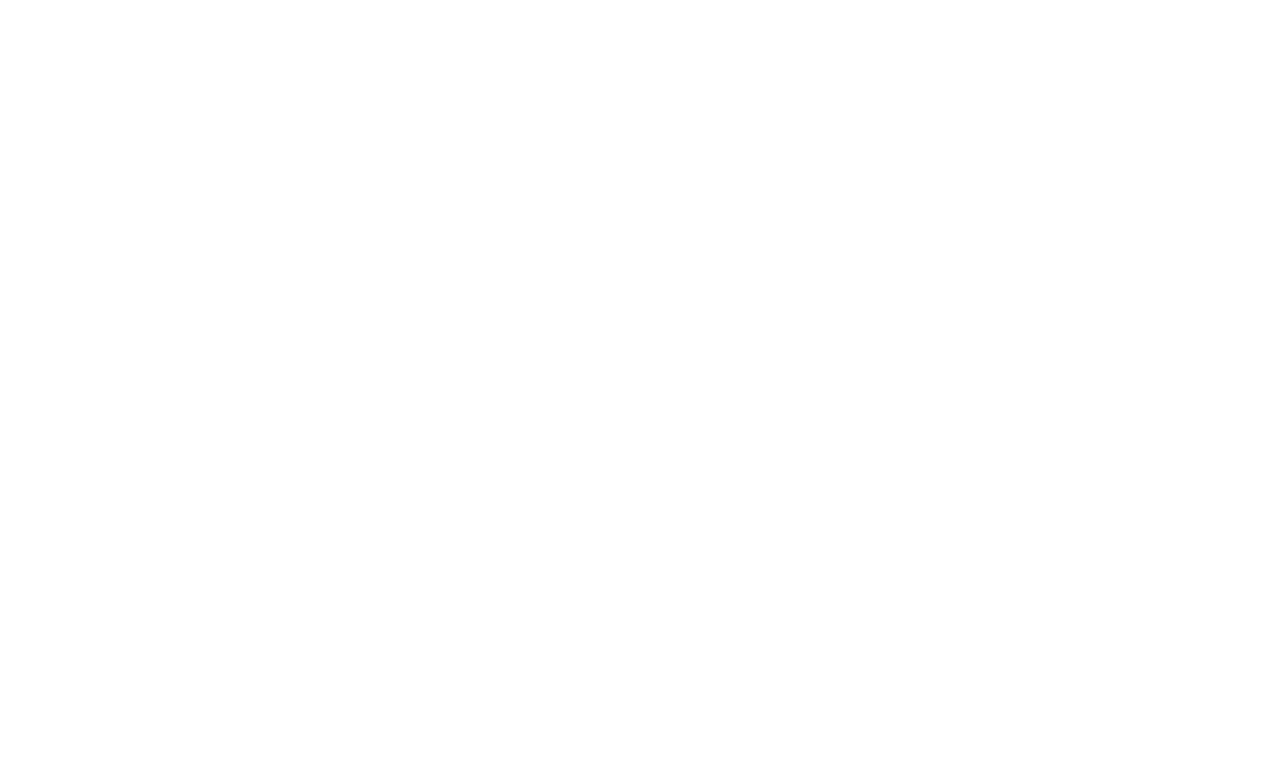
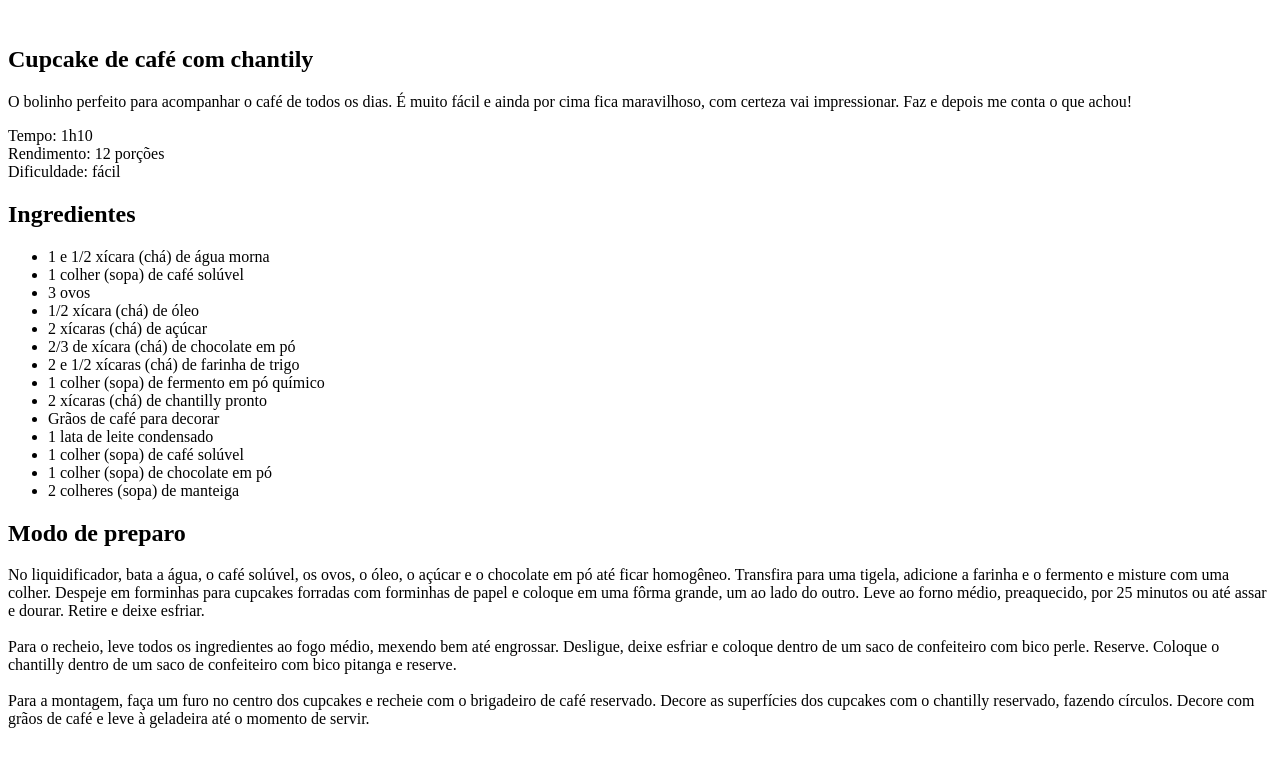
Before and after one commit to calgadev/pagina_receitas, a plain HTML site: page index.html in a window 1280 px wide. Drawn offline with Linux system fonts and the light colour scheme.

Commit message:
iniciando a estrutura html

```diff
--- a/index.html
+++ b/index.html
@@ -1,11 +1,68 @@
 <!DOCTYPE html>
-<html lang="en">
+<html lang="pt-br">
+
 <head>
 	<meta charset="UTF-8">
 	<meta name="viewport" content="width=device-width, initial-scale=1.0">
 	<title>Página de Receita</title>
+
 </head>
+
 <body>
+	<div id="page">
+		<img src="" alt="">
+		<main>
+			<section id="about">
+				<h1>Cupcake de café com chantily</h1>
+				<p>
+					O bolinho perfeito para acompanhar o café de todos os dias. É muito fácil e ainda por cima fica
+					maravilhoso, com certeza vai impressionar. Faz e depois me conta o que achou!
+				</p>
+				<p>
+					Tempo: 1h10 <br>
+					Rendimento: 12 porções <br>
+					Dificuldade: fácil
+				</p>
+			</section>
+			<section id="ingredients">
+				<h2>Ingredientes</h2>
+				<ul>
+					<li>1 e 1/2 xícara (chá) de água morna</li>
+					<li>1 colher (sopa) de café solúvel</li>
+					<li>3 ovos</li>
+					<li>1/2 xícara (chá) de óleo</li>
+					<li>2 xícaras (chá) de açúcar</li>
+					<li>2/3 de xícara (chá) de chocolate em pó</li>
+					<li>2 e 1/2 xícaras (chá) de farinha de trigo</li>
+					<li>1 colher (sopa) de fermento em pó químico</li>
+					<li>2 xícaras (chá) de chantilly pronto</li>
+					<li>Grãos de café para decorar</li>
+					<li>1 lata de leite condensado</li>
+					<li>1 colher (sopa) de café solúvel</li>
+					<li>1 colher (sopa) de chocolate em pó</li>
+					<li>2 colheres (sopa) de manteiga</li>
+				</ul>
+			</section>
+			<section id="preparation">
+				<h2>Modo de preparo</h2>
+				<p>
+					No liquidificador, bata a água, o café solúvel, os ovos, o óleo, o açúcar e o chocolate em pó até
+					ficar homogêneo. Transfira para uma tigela, adicione a farinha e o fermento e misture com uma
+					colher. Despeje em forminhas para cupcakes forradas com forminhas de papel e coloque em uma fôrma
+					grande, um ao lado do outro. Leve ao forno médio, preaquecido, por 25 minutos ou até assar e dourar.
+					Retire e deixe esfriar. <br><br>
+					Para o recheio, leve todos os ingredientes ao fogo médio, mexendo bem até engrossar. Desligue, deixe
+					esfriar e coloque dentro de um saco de confeiteiro com bico perle. Reserve. Coloque o chantilly
+					dentro de um saco de confeiteiro com bico pitanga e reserve.
+					<br><br>
+					Para a montagem, faça um furo no centro dos cupcakes e recheie com o brigadeiro de café reservado.
+					Decore as superfícies dos cupcakes com o chantilly reservado, fazendo círculos. Decore com grãos de
+					café e leve à geladeira até o momento de servir.
+				</p>
+			</section>
+		</main>
+	</div>
 
 </body>
+
 </html>
```
Lines whose indentation alone changed are shown as unchanged.
